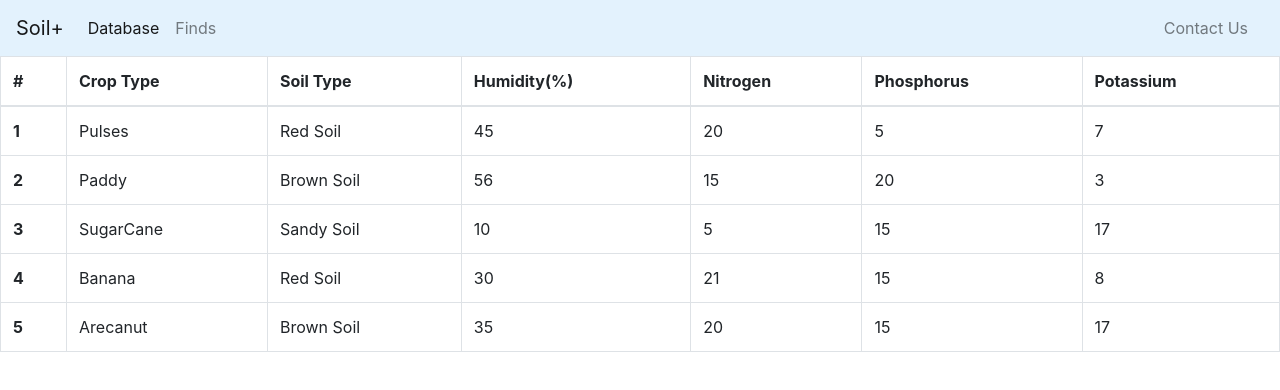
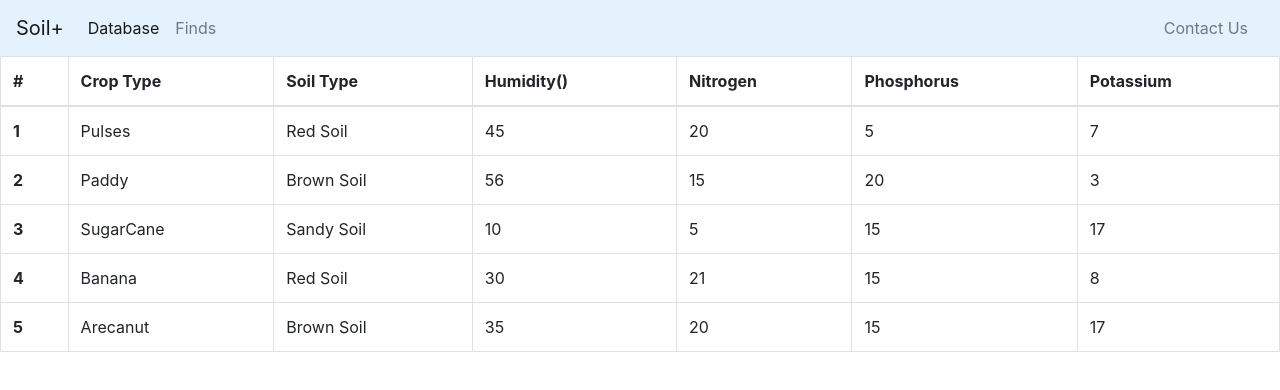
Before and after one commit to Sahith-Shetty/Soilplus, an Angular app: page /Details in a window 1280 px wide. Shown: the top 390 px of the page. Built offline with nearby package versions, Linux system fonts and the light colour scheme.

Commit message:
Update soildetails.component.html

```diff
--- a/src/app/soildetails/soildetails.component.html
+++ b/src/app/soildetails/soildetails.component.html
@@ -4,7 +4,7 @@
         <th scope="col">#</th>
         <th scope="col">Crop Type</th>
         <th scope="col">Soil Type</th>
-        <th scope="col">Humidity(%)</th>
+        <th scope="col">Humidity()</th>
         <th scope="col">Nitrogen</th>
         <th scope="col">Phosphorus</th>
         <th scope="col">Potassium</th>
```
